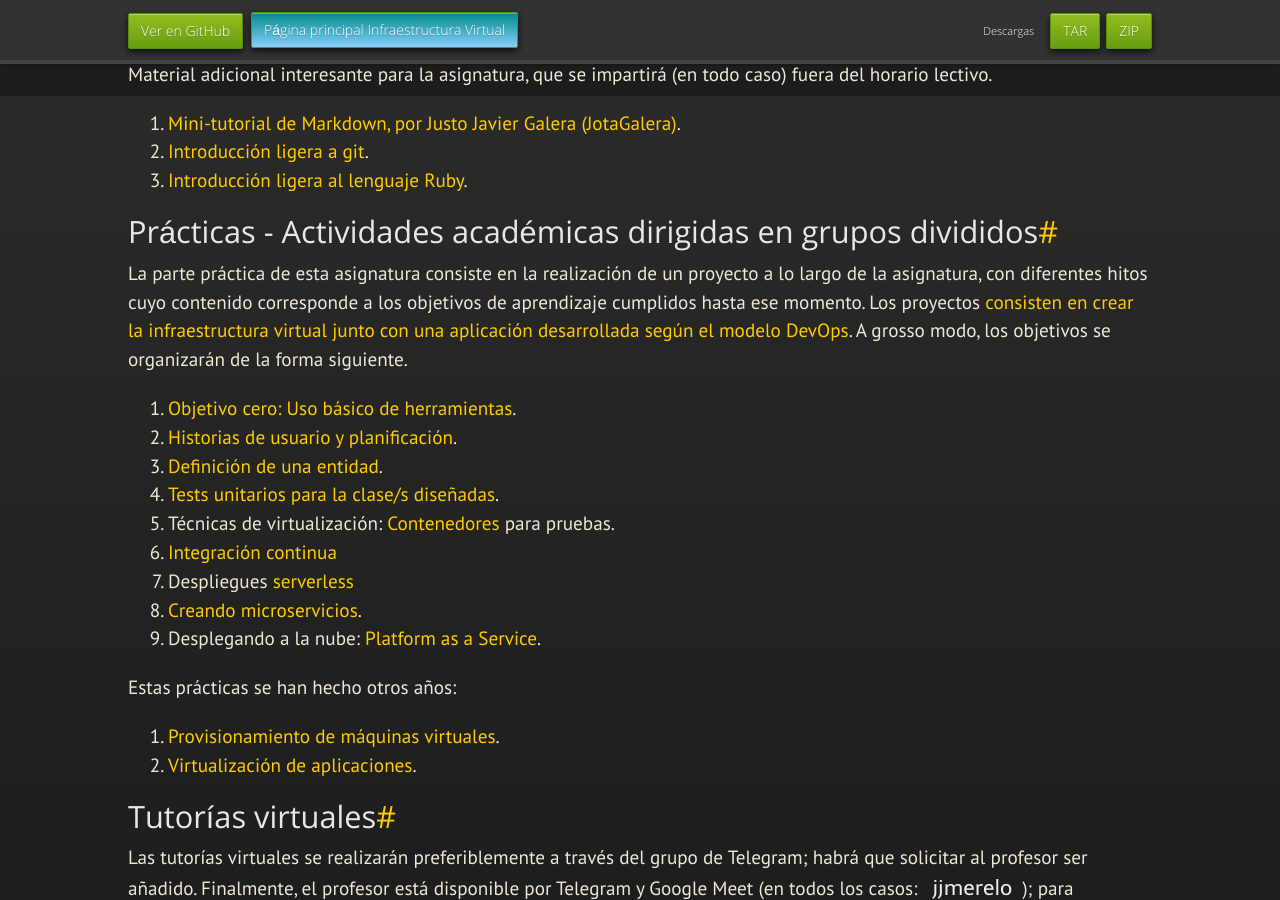
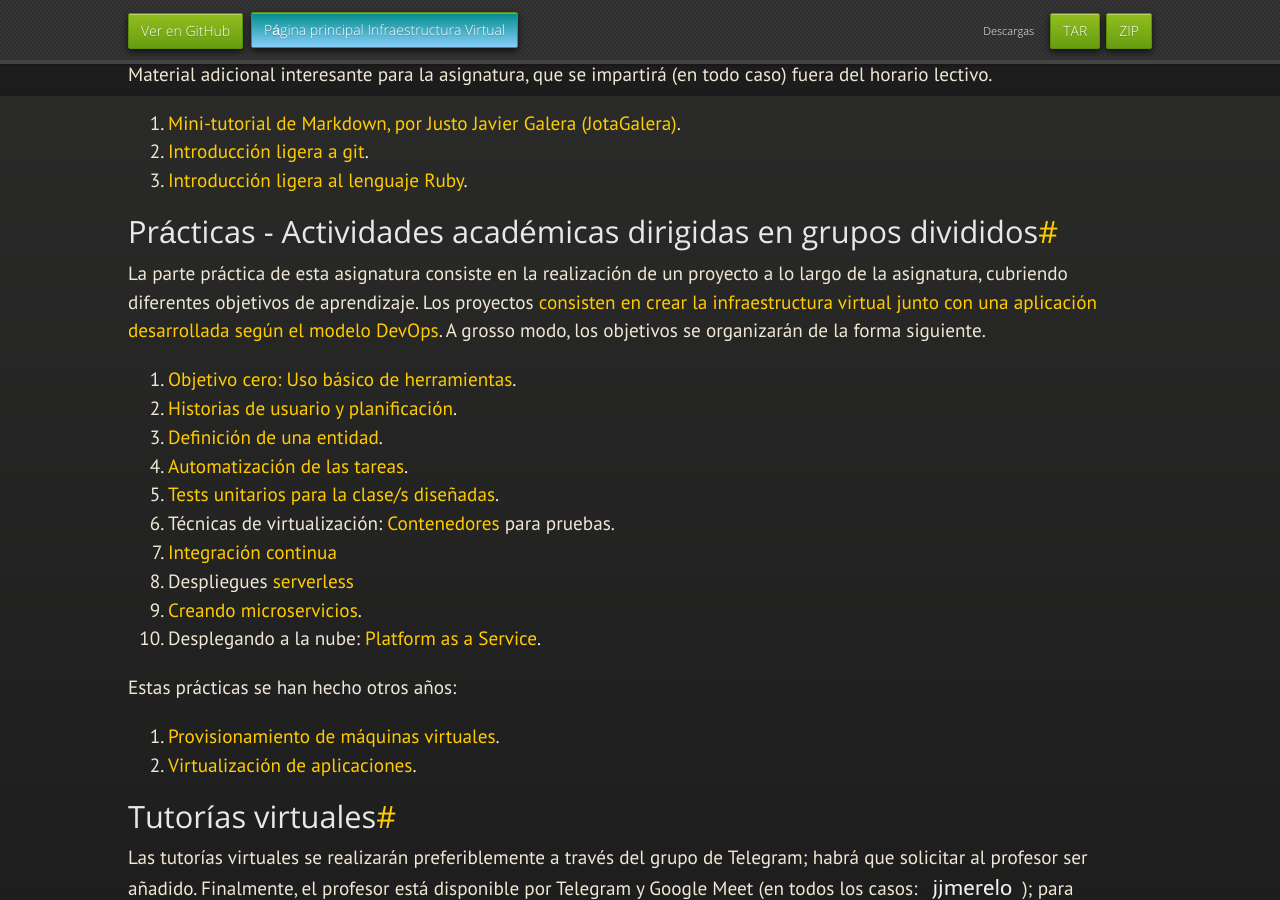
Before and after one commit to JJ/IV, a Jekyll site: the page built from index.md, in a window 1280 px wide and 900 px high, scrolled down 1704 px. Built offline with Jekyll 4.4.1, drawn with Linux system fonts in a browser that asks for light colours; nearby versions of some CDN libraries; some web fonts are replaced; our own code applies the rules of GitHub Pages for plain Markdown files.

Commit message:
Sync index.md de master a gh-pages

```diff
--- a/index.md
+++ b/index.md
@@ -95,26 +93,26 @@ Material adicional interesante para la asignatura, que se impartirá
 
 ## Prácticas - Actividades académicas dirigidas en grupos divididos
 
-La parte práctica de esta asignatura consiste en la realización de un
-proyecto a lo largo de la asignatura, con diferentes hitos cuyo
-contenido corresponde a los objetivos de aprendizaje cumplidos hasta
-ese momento. Los proyectos
-[consisten en crear la infraestructura virtual junto con una aplicación
-desarrollada según el modelo DevOps](documentos/proyecto/README). A
-grosso modo, los objetivos se organizarán de la forma siguiente.
+La parte práctica de esta asignatura consiste en la realización de un proyecto a
+lo largo de la asignatura, cubriendo diferentes objetivos de aprendizaje. Los
+proyectos [consisten en crear la infraestructura virtual junto con una
+aplicación desarrollada según el modelo
+DevOps](documentos/proyecto/README). A grosso modo, los objetivos se
+organizarán de la forma siguiente.
 
 1. [Objetivo cero: Uso básico de
    herramientas](documentos/proyecto/0.Repositorio).
 2. [Historias de usuario y
    planificación](documentos/proyecto/1.Infraestructura).
 3. [Definición de una entidad](documentos/proyecto/2.Entidad).
-4. [Tests unitarios para la clase/s diseñadas](documentos/proyecto/2.Tests).
-5. Técnicas de virtualización: [Contenedores](documentos/proyecto/3.Docker)
+4. [Automatización de las tareas](documentos/proyecto/3.Automatizar).
+5. [Tests unitarios para la clase/s diseñadas](documentos/proyecto/4.Tests).
+6. Técnicas de virtualización: [Contenedores](documentos/proyecto/3.Docker)
    para pruebas.
-6. [Integración continua](documentos/proyecto/4.CI)
-7. Despliegues [serverless](documentos/proyecto/5.Serverless)
-8. [Creando microservicios](documentos/proyecto/6.Microservicio).
-9. Desplegando a la nube:
+7. [Integración continua](documentos/proyecto/4.CI)
+8. Despliegues [serverless](documentos/proyecto/5.Serverless)
+9. [Creando microservicios](documentos/proyecto/6.Microservicio).
+10. Desplegando a la nube:
    [Platform as a Service](documentos/proyecto/7.PaaS).
 
 Estas prácticas se han hecho otros años:
```
Also changed, not shown: other parts of index.md (+0 -2 lines).
